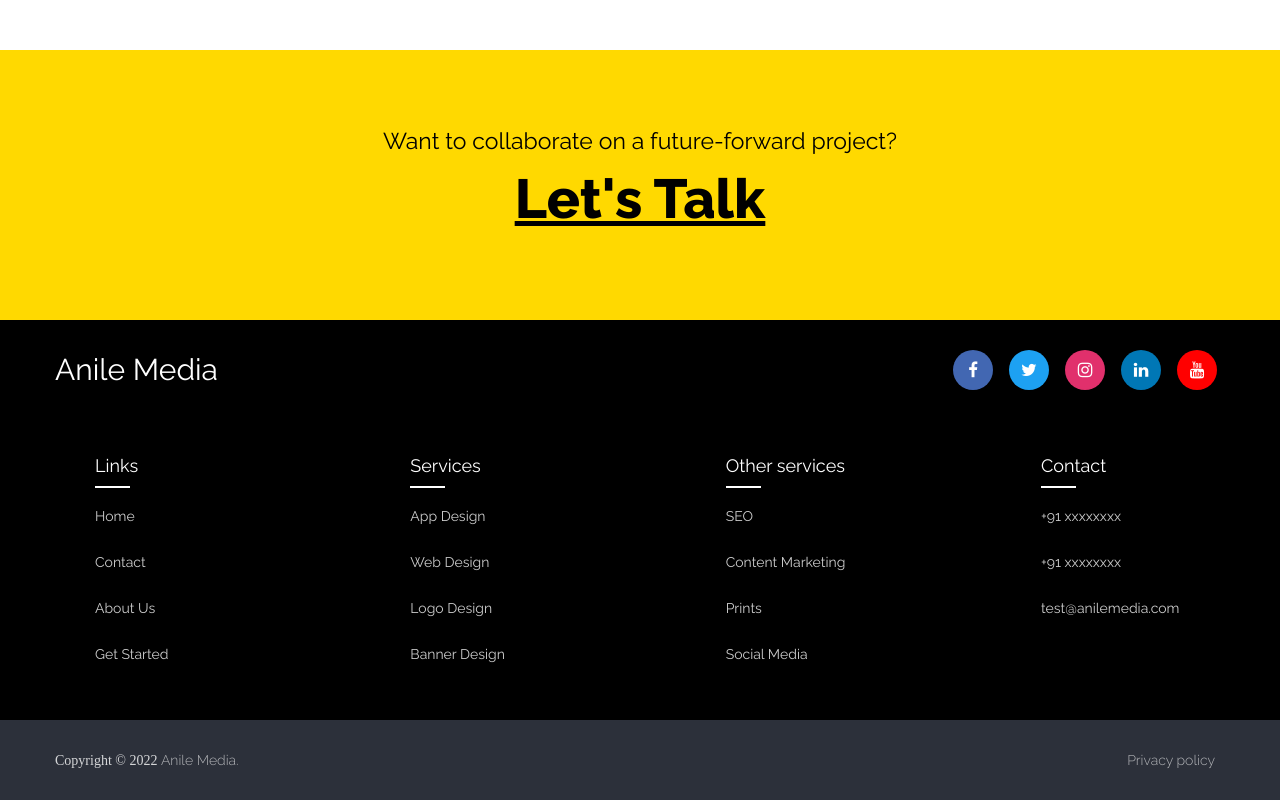
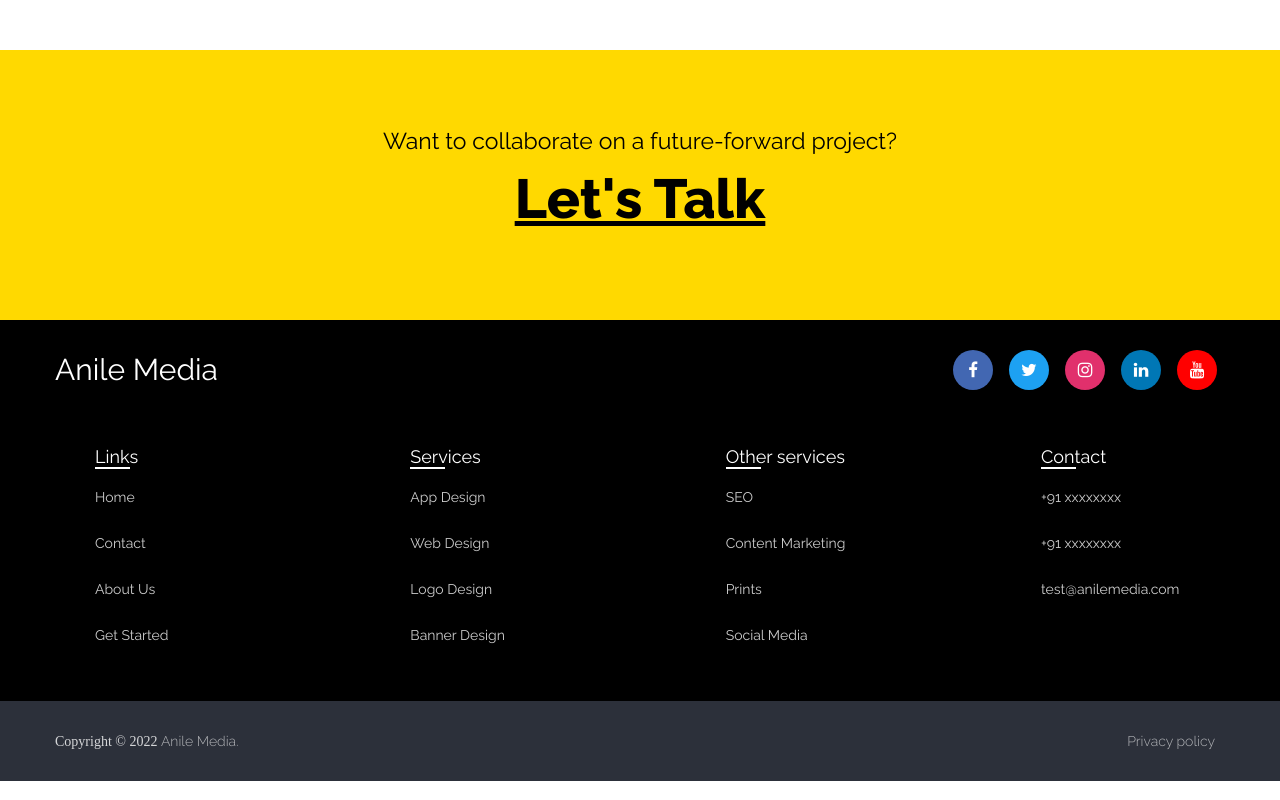
Before and after one commit to jaison080/anile-media, a Next.js app in the folder anile-media-website/: page / in a window 1280 px wide. Shown: the part 6400-7200 px from the top of the page. Built offline with nearby package versions, Linux system fonts and the light colour scheme.

Commit message:
Privacy Policy

```diff
--- a/anile-media-website/styles/globals.css
+++ b/anile-media-website/styles/globals.css
@@ -364,7 +364,6 @@ li {
   display: flex;
   font-family: var(--primary-font);
   font-size: 17px;
-  line-height: 40px;
 }
 .blogs {
   display: flex;
```
